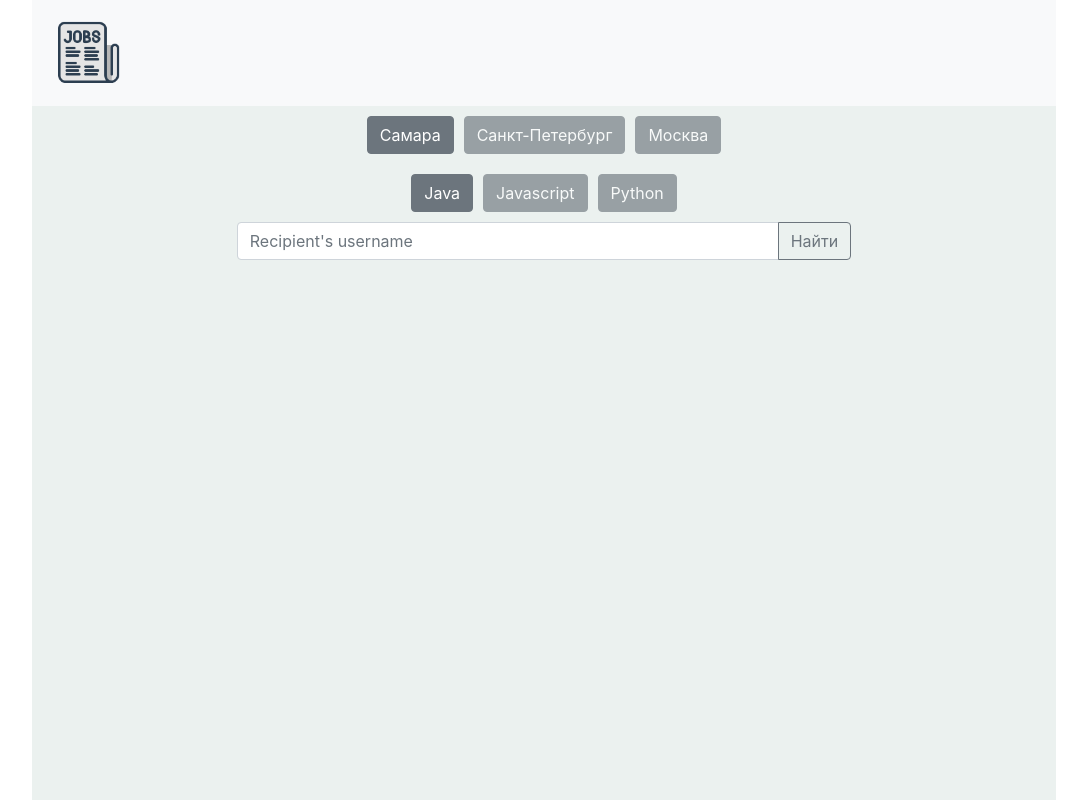
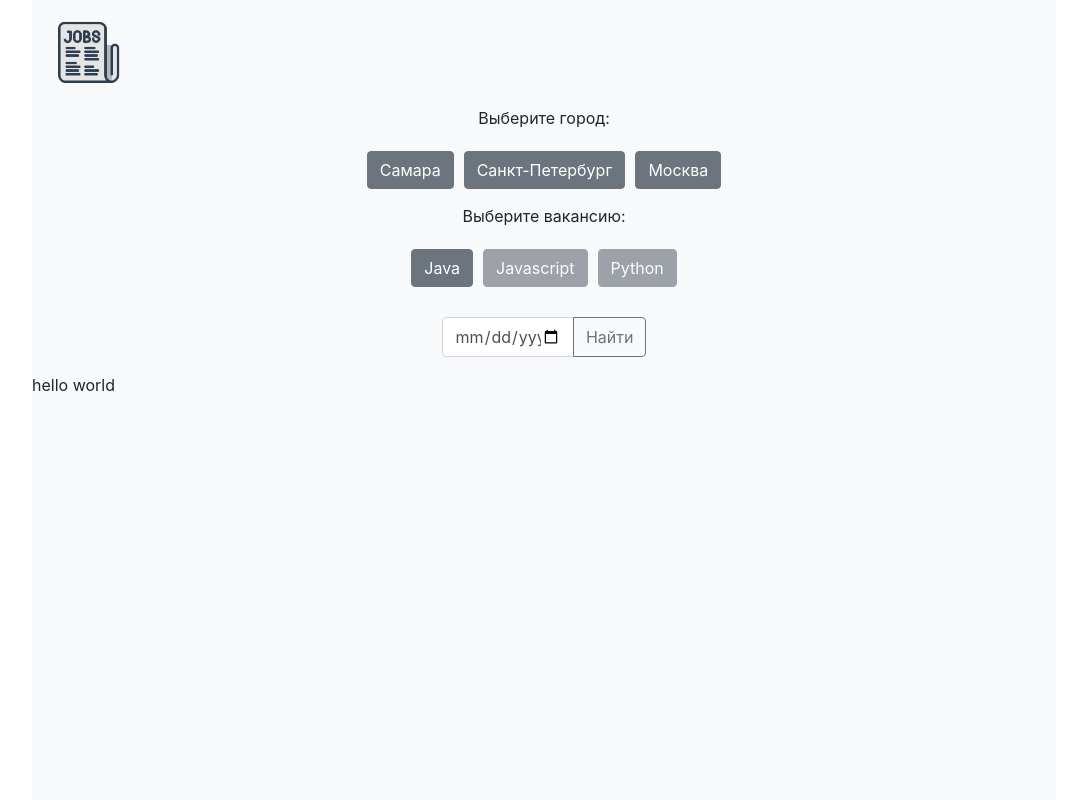
Before and after one commit to haxul/vacancy-statistics, a React (Create React App) app in the folder client/: page / in a window 1280 px wide. Shown: the whole page, without its empty margins (96-1183 px from the left). Built offline with nearby package versions, Linux system fonts and the light colour scheme.

Commit message:
before chart

```diff
--- a/client/src/App.css
+++ b/client/src/App.css
@@ -1,6 +1,6 @@
 .main {
   width: 80%;
-  background-color: rgb(235, 241, 239);
+  background-color: #f8f9fa;
   height: 100%;
   margin-left: auto;
   margin-right: auto;
@@ -13,11 +13,16 @@
 }
 .cities .btn,
 .positions .btn {
-  margin: 10px 5px;
+  margin: 5px 5px 0px 5px;
+}
+
+.positions {
+  margin-top: 15px;
 }
 
 .date {
+  margin-top: 30px;
   margin-left: auto;
   margin-right: auto;
-  width: 60%;
+  width: 20%;
 }
--- a/client/src/App.js
+++ b/client/src/App.js
@@ -3,6 +3,7 @@ import Header from "./components/Header"
 import Cities from "./components/Cities"
 import Date from "./components/Date"
 import Positions from "./components/Positions"
+import Chart from "./components/Chart"
 import "./App.css"
 
 class App extends React.PureComponent {
@@ -13,6 +14,9 @@ class App extends React.PureComponent {
         <Cities />
         <Positions />
         <Date />
+        <div className="charts-wrapper">
+          <Chart />
+        </div>
       </div>
     )
   }
--- /dev/null
+++ b/client/src/components/Chart.js
@@ -0,0 +1,9 @@
+import React from "react"
+
+class Chart extends React.PureComponent {
+  render() {
+    return <div className="wrapper-date">hello world</div>
+  }
+}
+
+export default Chart
--- a/client/src/components/Cities.js
+++ b/client/src/components/Cities.js
@@ -4,13 +4,14 @@ class Cities extends React.PureComponent {
   render() {
     return (
       <div className="cities">
+        <p>Выберите город: </p>
         <button type="button" className="btn btn-secondary">
           Самара
         </button>
-        <button type="button" disabled className="btn btn-secondary">
+        <button type="button" className="btn btn-secondary">
           Санкт-Петербург
         </button>
-        <button type="button" disabled className="btn btn-secondary">
+        <button type="button" className="btn btn-secondary">
           Москва
         </button>
       </div>
--- a/client/src/components/Date.js
+++ b/client/src/components/Date.js
@@ -6,12 +6,10 @@ class Date extends React.PureComponent {
       <div className="wrapper-date">
         <div className="input-group mb-3 date ">
           <input
-            type="text"
+            type="date"
             style={{ display: "block" }}
             className="form-control"
-            placeholder="Recipient's username"
-            aria-label="Recipient's username"
-            aria-describedby="basic-addon2"
+            placeholder="Введите дату"
           />
           <div className="input-group-append">
             <button className="btn btn-outline-secondary" type="button">
--- a/client/src/components/Positions.js
+++ b/client/src/components/Positions.js
@@ -4,6 +4,7 @@ class Positions extends React.PureComponent {
   render() {
     return (
       <div className="positions">
+        <p>Выберите вакансию:</p>
         <button type="button" className="btn btn-secondary">
           Java
         </button>
```
